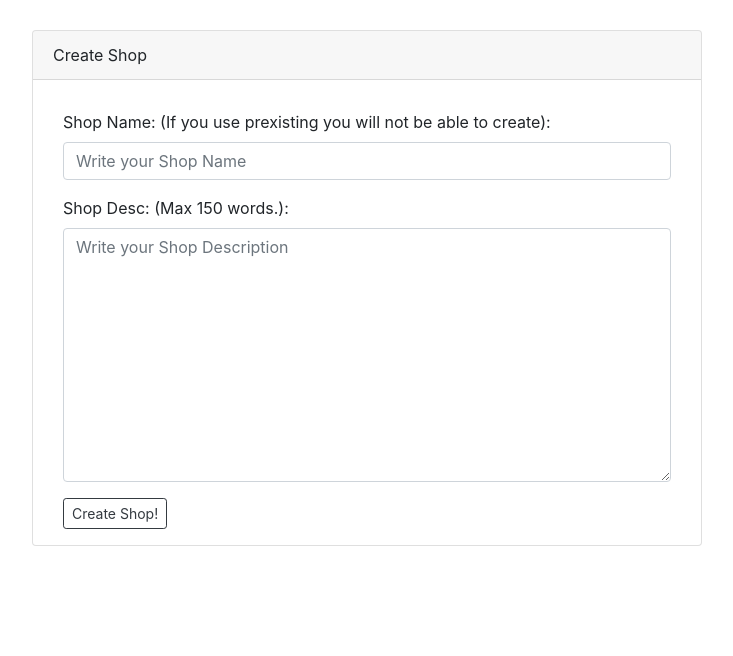
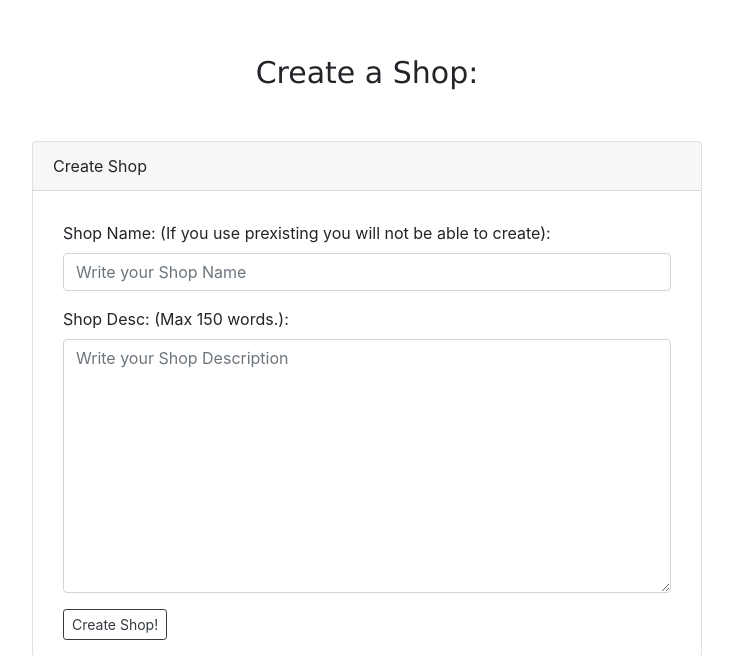
Before and after one commit to sjay05/mobile-salon, a Django app: page /create in a window 1280 px wide. Shown: the part 80-736 px from the top of the page, without its empty margins (273-1006 px from the left). Run offline with Django 3.2, Linux system fonts and the light colour scheme; the visitor is signed in with stand-in values (Sample User, id 1); some libraries are stand-ins or nearby versions.

Commit message:
add ...create a shop... title to create form

```diff
--- a/templates/create.html
+++ b/templates/create.html
@@ -3,6 +3,12 @@
 {% block content %}
 
 {% load widget_tweaks %}
+
+<div class="container" style="margin-top: 50px;">
+    <p style="text-align: center; font-size: 30px; font-family: 'Lucida Sans', 'Lucida Sans Regular', 'Lucida Grande', 'Lucida Sans Unicode', Geneva, Verdana, sans-serif">
+        Create a Shop:
+    </p>
+</div>
 
 <div class="container" style="width: 700px; padding-top: 30px;">
     <div class="card">
```
